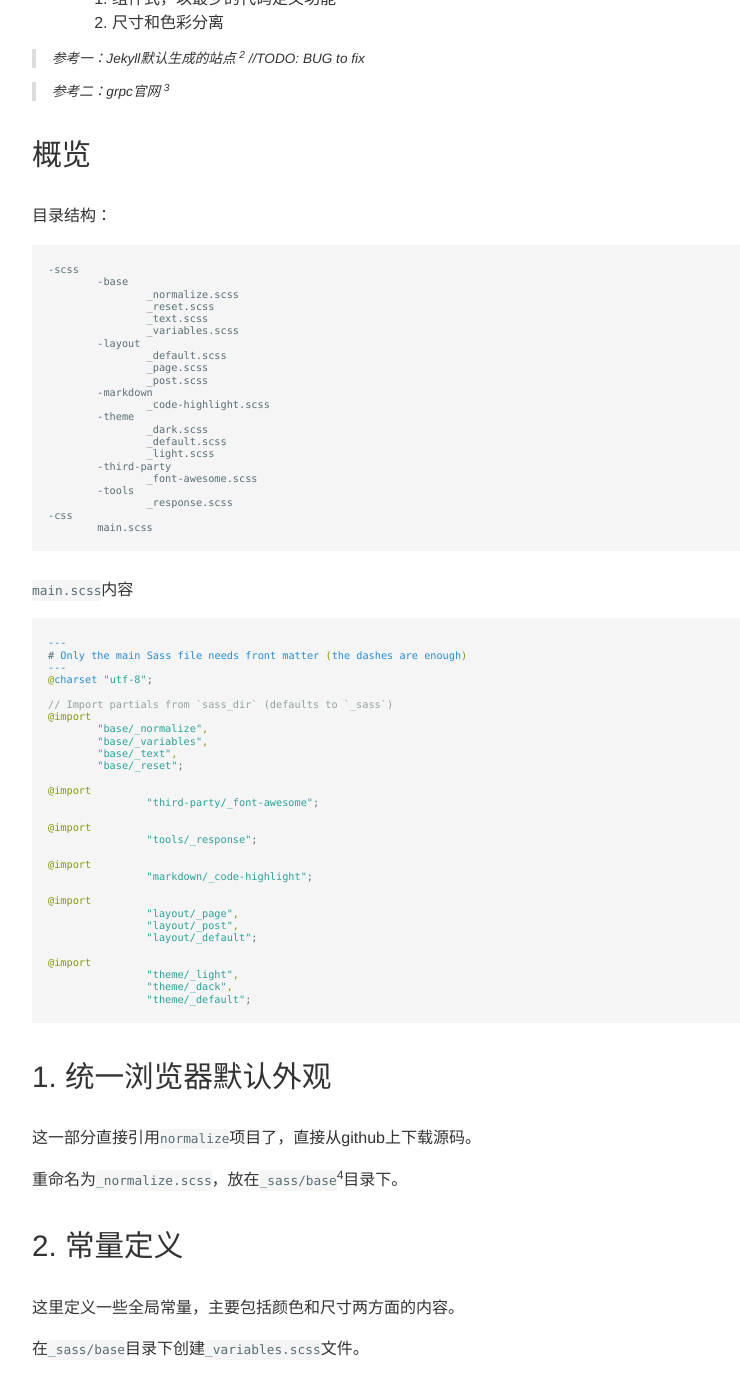
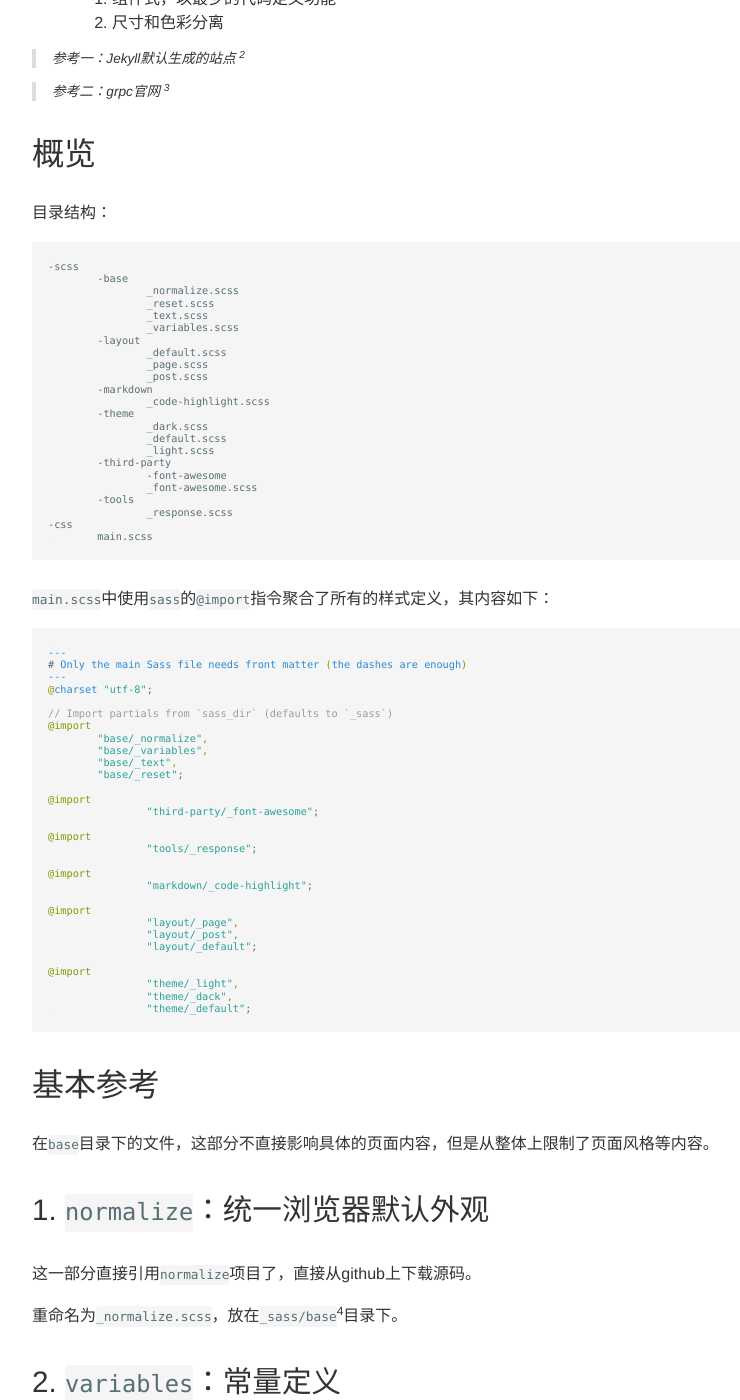
Before and after one commit to tjian123/tjian123.github.io, a Jekyll site: the page built from _posts/2017-03-07-create-myown-blog-style.md, in a window 1280 px wide and 1400 px high, scrolled down 447 px. Shown: the whole window, without its empty margins (128-868 px from the left). Built offline with Jekyll 4.4.1, drawn with Linux system fonts in a browser that asks for light colours; some of the changed text lies outside the part shown.

Commit message:
some modification

````diff
--- a/_posts/2017-03-07-create-myown-blog.md
+++ b/_posts/2017-03-07-create-myown-blog-style.md
@@ -17,11 +17,11 @@ category: Jekyll
 	1. 组件式，以最少的代码定义功能
 	2. 尺寸和色彩分离
 
-> 参考一：Jekyll默认生成的站点 [^jekyll_default_site] //TODO: BUG to fix
+> 参考一：Jekyll默认生成的站点 [^jekyll_default_site]
 
 > 参考二：grpc官网 [^grpc_site_url]
 
-### 概览
+## 概览
 
 目录结构：
 
@@ -43,6 +43,7 @@ category: Jekyll
 		_default.scss
 		_light.scss
 	-third-party
+		-font-awesome
 		_font-awesome.scss
 	-tools
 		_response.scss
@@ -50,7 +51,7 @@ category: Jekyll
 	main.scss
 ```
 
-`main.scss`内容
+`main.scss`中使用`sass`的`@import`指令聚合了所有的样式定义，其内容如下：
 
 {% highlight scss %}
 ---
@@ -86,27 +87,47 @@ category: Jekyll
 
 {% endhighlight %}
 
-### 1. 统一浏览器默认外观
+## 基本参考
+
+在`base`目录下的文件，这部分不直接影响具体的页面内容，但是从整体上限制了页面风格等内容。
+
+### 1. `normalize`：统一浏览器默认外观
 
 这一部分直接引用`normalize`项目了，直接从github上下载源码。
 
 重命名为`_normalize.scss`，放在`_sass/base`[^_sass]目录下。
 
-### 2. 常量定义
+### 2. `variables`：常量定义
 
 这里定义一些全局常量，主要包括颜色和尺寸两方面的内容。
 
 在`_sass/base`目录下创建`_variables.scss`文件。
 
-### 3. 标题及段落文本
+### 3. `text`：标题及段落文本
 
 定义各级标题的字体大小，段落字体大小。
 
 在`_sass/base`目录下创建`_text.scss`文件。
 
-### 4. 基本布局
+### 4. `reset`：自定义的风格重置
 
--	站点`site`相关的定义：
+如默认字体、字体大小，超链接颜色等信息。
+
+## 第三方依赖
+
+在`third-party`目录下的文件，引用一些比较著名的第三方库。
+
+## 自定义工具库
+
+在`tools`目录下，自定义一些`mixins`，用来提高`scss`编码效率。
+
+## `Markdown`风格
+
+在`markdown`目录下，定义一些`markdown`转`html`时用到的样式定义。
+
+## 基本布局
+
+### 1. 站点`site`相关的定义：
 
 ```
 // 1. header
@@ -150,8 +171,21 @@ category: Jekyll
 }
 ```
 
-### 5. 风格
+## 风格
 
+在`theme`目录下的文件，主要是定义颜色搭配、动画之类的定义。
+
+### 1. 默认风格
+
+`default`文件给出了默认的搭配，应保证不至于太冲突。
+
+### 2. 深色调
+
+`dark`定义以黑色为主色调的搭配。
+
+### 3. 浅色调
+
+`light`定义以白色为主色调的搭配。
 
 [^know_erery_bytes]: 记得曾有一位伟大的同行说过，优秀的程序员应该了解他程序中的每一个字节。
 [^jekyll_default_site]: 使用`jekyll new [site_name]`创建的初始状态站点。
--- /dev/null
+++ b/_sass/markdown/_content-style.scss
@@ -0,0 +1,3 @@
+.footnotes{
+
+}
--- a/css/main.scss
+++ b/css/main.scss
@@ -17,7 +17,8 @@
 		"tools/_response";
 
 @import
-		"markdown/_code-highlight";
+		"markdown/_code-highlight",
+		"markdown/_content-style";
 
 @import
 		"layout/_page",
````
Also changed, not shown: other parts of _posts/2017-03-07-create-myown-blog-style.md (+3 -3 lines), _posts/2017-06-08-buck-config.md (added, +13 -0 lines), _posts/2017-07-31-gerrit-with-nginx-in-ubuntu.md (+9 -9 lines), _posts/2017-08-01-gerrit-base-use.md (added, +39 -0 lines), _posts/2017-08-02-linux-dir-operations.md (added, +31 -0 lines), _posts/2017-08-08-ip-related-tools.md (+40 -2 lines), README.md.
